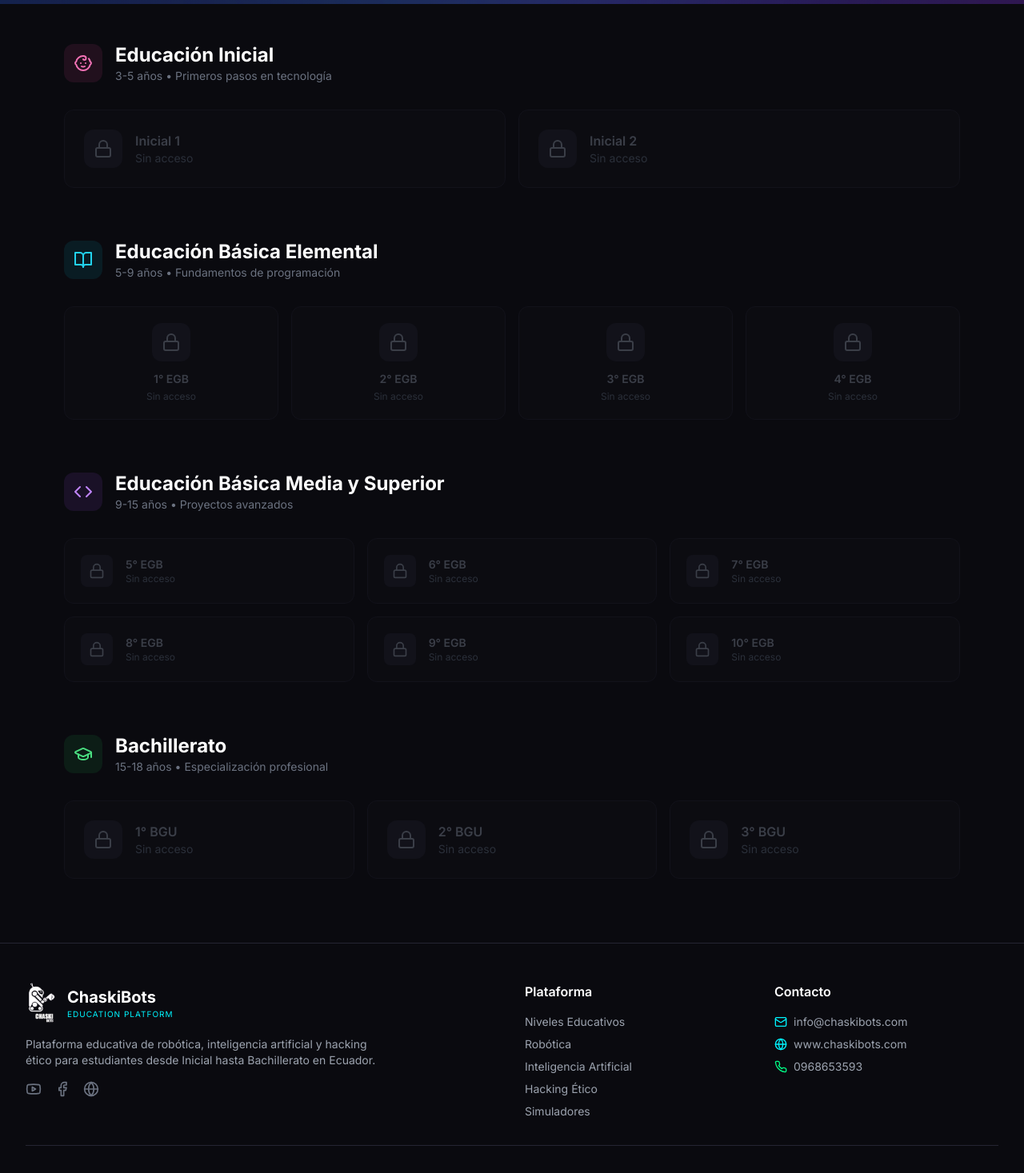
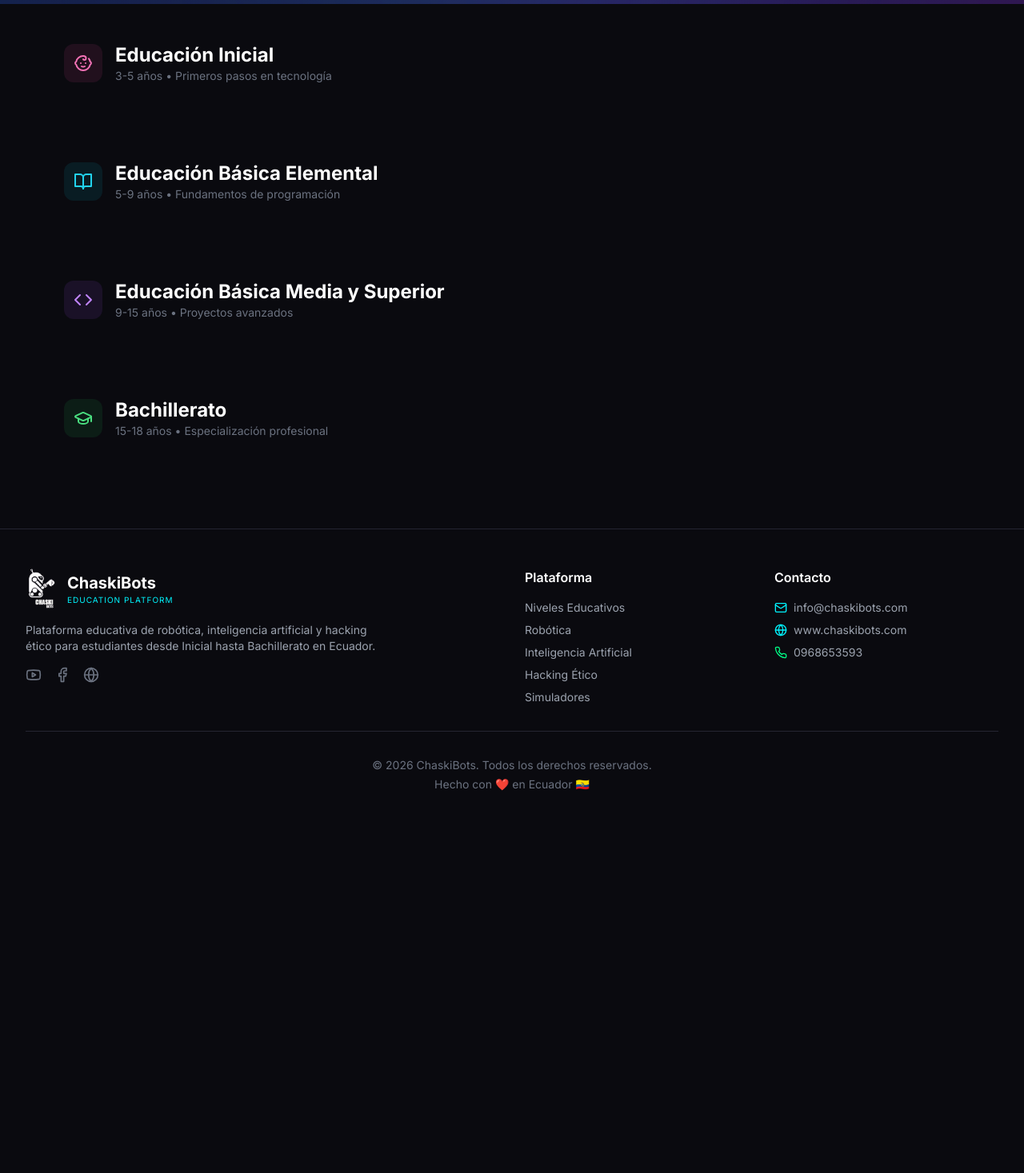
Before and after one commit to chaskibotslab/chaskibots-edu, a Next.js app: page /niveles in a window 1280 px wide. Shown: the part 540-2007 px from the top of the page at 80% size. After the commit the page ends 1579 px from the top, so only its background shows below. Built offline with nearby package versions, Linux system fonts and the light colour scheme.

Commit message:
Fix: APIs de niveles y programas, filtrar niveles para docentes

```diff
--- a/src/app/api/admin/levels/route.ts
+++ b/src/app/api/admin/levels/route.ts
@@ -13,27 +13,32 @@ export async function POST(request: NextRequest) {
     const body = await request.json()
     const { id, name, fullName, category, ageRange, gradeNumber, kitPrice, hasHacking, hasAdvancedIA, color, neonColor, icon } = body
 
-    if (!id || !name) {
+    if (!name) {
       return NextResponse.json(
-        { success: false, error: 'ID y nombre son requeridos' },
+        { success: false, error: 'Nombre es requerido' },
         { status: 400 }
       )
     }
 
-    await base(TABLE_NAME).create({
-      id,
+    // Solo enviar campos que existen en Airtable
+    const fields: Record<string, any> = {
       name,
-      fullName: fullName || name,
-      category: category || 'elemental',
-      ageRange: ageRange || '',
-      gradeNumber: gradeNumber || 1,
-      kitPrice: kitPrice || 50,
-      hasHacking: hasHacking || false,
-      hasAdvancedIA: hasAdvancedIA || false,
-      color: color || 'from-blue-500 to-cyan-600',
-      neonColor: neonColor || '#00d4ff',
-      icon: icon || '📚'
-    })
+    }
+
+    // Campos opcionales - solo agregar si tienen valor
+    if (id) fields.id = id
+    if (fullName) fields.fullName = fullName
+    if (category) fields.category = category
+    if (ageRange) fields.ageRange = ageRange
+    if (gradeNumber !== undefined) fields.gradeNumber = Number(gradeNumber) || 1
+    if (kitPrice !== undefined) fields.kitPrice = Number(kitPrice) || 50
+    if (hasHacking !== undefined) fields.hasHacking = hasHacking
+    if (hasAdvancedIA !== undefined) fields.hasAdvancedIA = hasAdvancedIA
+    if (color) fields.color = color
+    if (neonColor) fields.neonColor = neonColor
+    if (icon) fields.icon = icon
+
+    await base(TABLE_NAME).create(fields)
 
     return NextResponse.json({
       success: true,
--- a/src/app/api/admin/programs/route.ts
+++ b/src/app/api/admin/programs/route.ts
@@ -22,18 +22,20 @@ export async function POST(request: NextRequest) {
 
     const programId = id || `prog-${levelId}-${type}-${Date.now()}`
 
-    await base(TABLE_NAME).create({
-      id: programId,
+    // Solo enviar campos que existen en Airtable
+    const fields: Record<string, any> = {
       name,
-      description: description || '',
       levelId,
-      levelName: levelName || '',
       type,
-      duration: duration || '6 meses',
-      price: price || 50,
-      isActive: true,
-      createdAt: new Date().toISOString()
-    })
+    }
+
+    // Campos opcionales
+    if (description) fields.description = description
+    if (levelName) fields.levelName = levelName
+    if (duration) fields.duration = duration
+    if (price !== undefined) fields.price = Number(price) || 50
+
+    await base(TABLE_NAME).create(fields)
 
     return NextResponse.json({
       success: true,
--- a/src/app/niveles/page.tsx
+++ b/src/app/niveles/page.tsx
@@ -188,23 +188,9 @@ export default function NivelesPage() {
                   const IconComponent = ICON_MAP[level.icon] || Bot
                   const hasAccess = canAccessLevel(level.id)
 
+                  // Para docentes: no mostrar niveles sin acceso
                   if (!hasAccess && !isAdmin) {
-                    return (
-                      <div
-                        key={level.id}
-                        className="bg-dark-800/50 border border-dark-700 rounded-xl p-6 opacity-50 cursor-not-allowed"
-                      >
-                        <div className="flex items-center gap-4">
-                          <div className="w-12 h-12 bg-dark-700 rounded-xl flex items-center justify-center">
-                            <Lock className="w-6 h-6 text-gray-500" />
-                          </div>
-                          <div className="flex-1">
-                            <h3 className="font-semibold text-gray-500">{level.name}</h3>
-                            <p className="text-gray-600 text-sm">Sin acceso</p>
-                          </div>
-                        </div>
-                      </div>
-                    )
+                    return null
                   }
 
                   return (
@@ -246,18 +232,9 @@ export default function NivelesPage() {
                   const IconComponent = ICON_MAP[level.icon] || Bot
                   const hasAccess = canAccessLevel(level.id)
 
+                  // Para docentes: no mostrar niveles sin acceso
                   if (!hasAccess && !isAdmin) {
-                    return (
-                      <div key={level.id} className="bg-dark-800/50 border border-dark-700 rounded-xl p-5 opacity-50 cursor-not-allowed">
-                        <div className="flex flex-col items-center text-center">
-                          <div className="w-12 h-12 bg-dark-700 rounded-xl flex items-center justify-center mb-3">
-                            <Lock className="w-6 h-6 text-gray-500" />
-                          </div>
-                          <h3 className="font-semibold text-gray-500 text-sm">{level.name}</h3>
-                          <p className="text-gray-600 text-xs mt-1">Sin acceso</p>
-                        </div>
-                      </div>
-                    )
+                    return null
                   }
 
                   return (
@@ -296,20 +273,9 @@ export default function NivelesPage() {
                   const IconComponent = ICON_MAP[level.icon] || Bot
                   const hasAccess = canAccessLevel(level.id)
 
+                  // Para docentes: no mostrar niveles sin acceso
                   if (!hasAccess && !isAdmin) {
-                    return (
-                      <div key={level.id} className="bg-dark-800/50 border border-dark-700 rounded-xl p-5 opacity-50 cursor-not-allowed">
-                        <div className="flex items-center gap-4">
-                          <div className="w-10 h-10 bg-dark-700 rounded-lg flex items-center justify-center">
-                            <Lock className="w-5 h-5 text-gray-500" />
-                          </div>
-                          <div className="flex-1">
-                            <h3 className="font-semibold text-gray-500 text-sm">{level.name}</h3>
-                            <p className="text-gray-600 text-xs">Sin acceso</p>
-                          </div>
-                        </div>
-                      </div>
-                    )
+                    return null
                   }
 
                   return (
@@ -350,20 +316,9 @@ export default function NivelesPage() {
                   const IconComponent = ICON_MAP[level.icon] || Bot
                   const hasAccess = canAccessLevel(level.id)
 
+                  // Para docentes: no mostrar niveles sin acceso
                   if (!hasAccess && !isAdmin) {
-                    return (
-                      <div key={level.id} className="bg-dark-800/50 border border-dark-700 rounded-xl p-6 opacity-50 cursor-not-allowed">
-                        <div className="flex items-center gap-4">
-                          <div className="w-12 h-12 bg-dark-700 rounded-xl flex items-center justify-center">
-                            <Lock className="w-6 h-6 text-gray-500" />
-                          </div>
-                          <div className="flex-1">
-                            <h3 className="font-semibold text-gray-500">{level.name}</h3>
-                            <p className="text-gray-600 text-sm">Sin acceso</p>
-                          </div>
-                        </div>
-                      </div>
-                    )
+                    return null
                   }
 
                   return (
```
